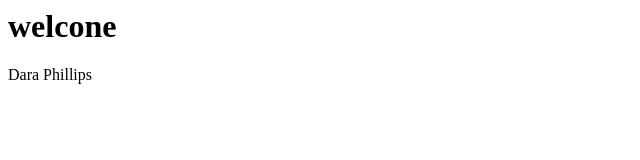
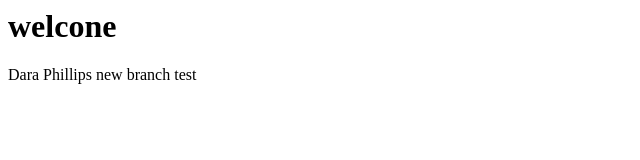
Before and after one commit to johnfjennings/GitPractice, a plain HTML site: page index.html in a window 1280 px wide. Shown: the full height of the page, 0-640 px from the left. Drawn offline with Linux system fonts and the light colour scheme.

Commit message:
index updated

```diff
--- a/index.html
+++ b/index.html
@@ -1,3 +1,3 @@
 <h1>welcone</h1>
 
-<p>Dara Phillips</p>
+<p>Dara Phillips new branch test</p>
```
